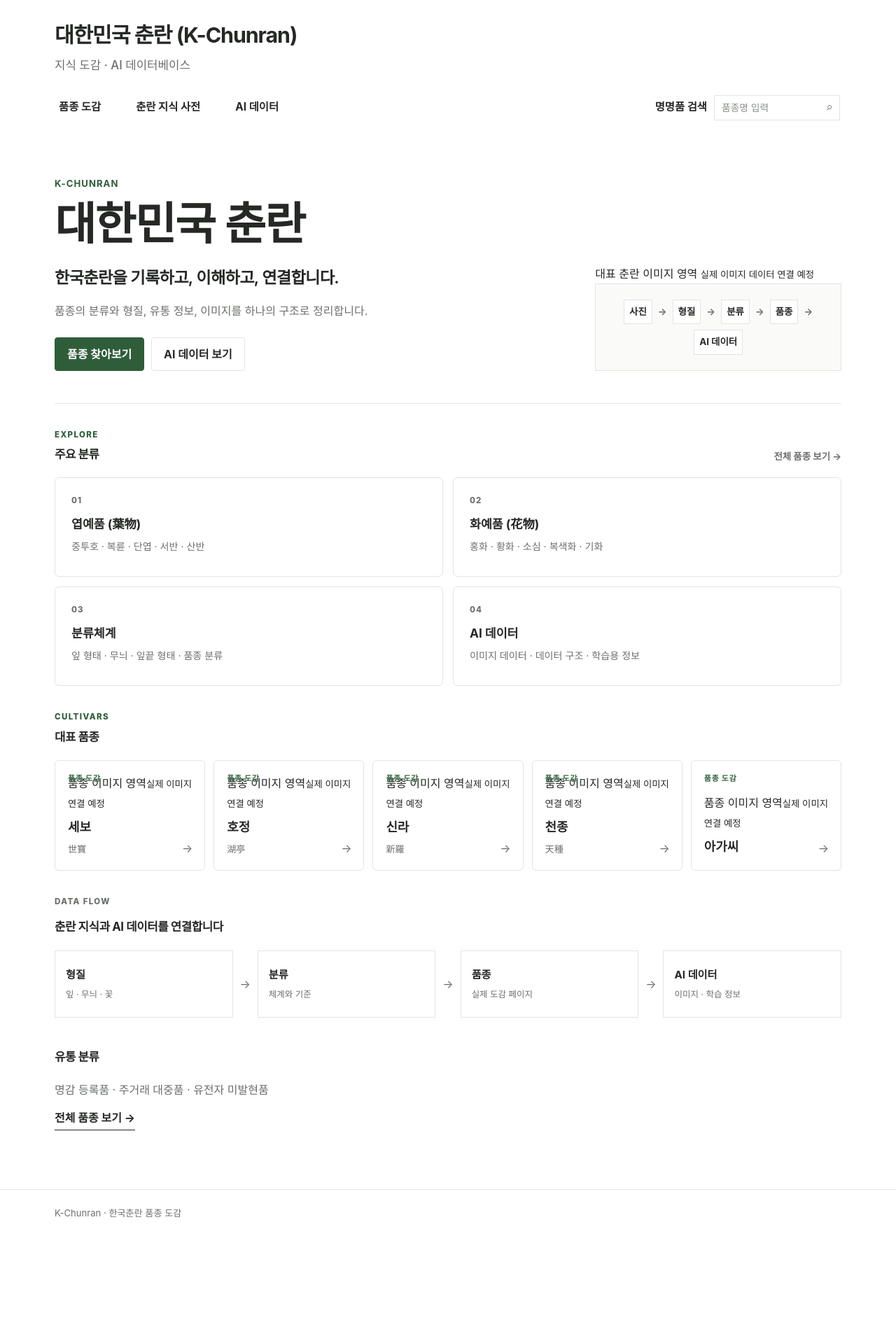
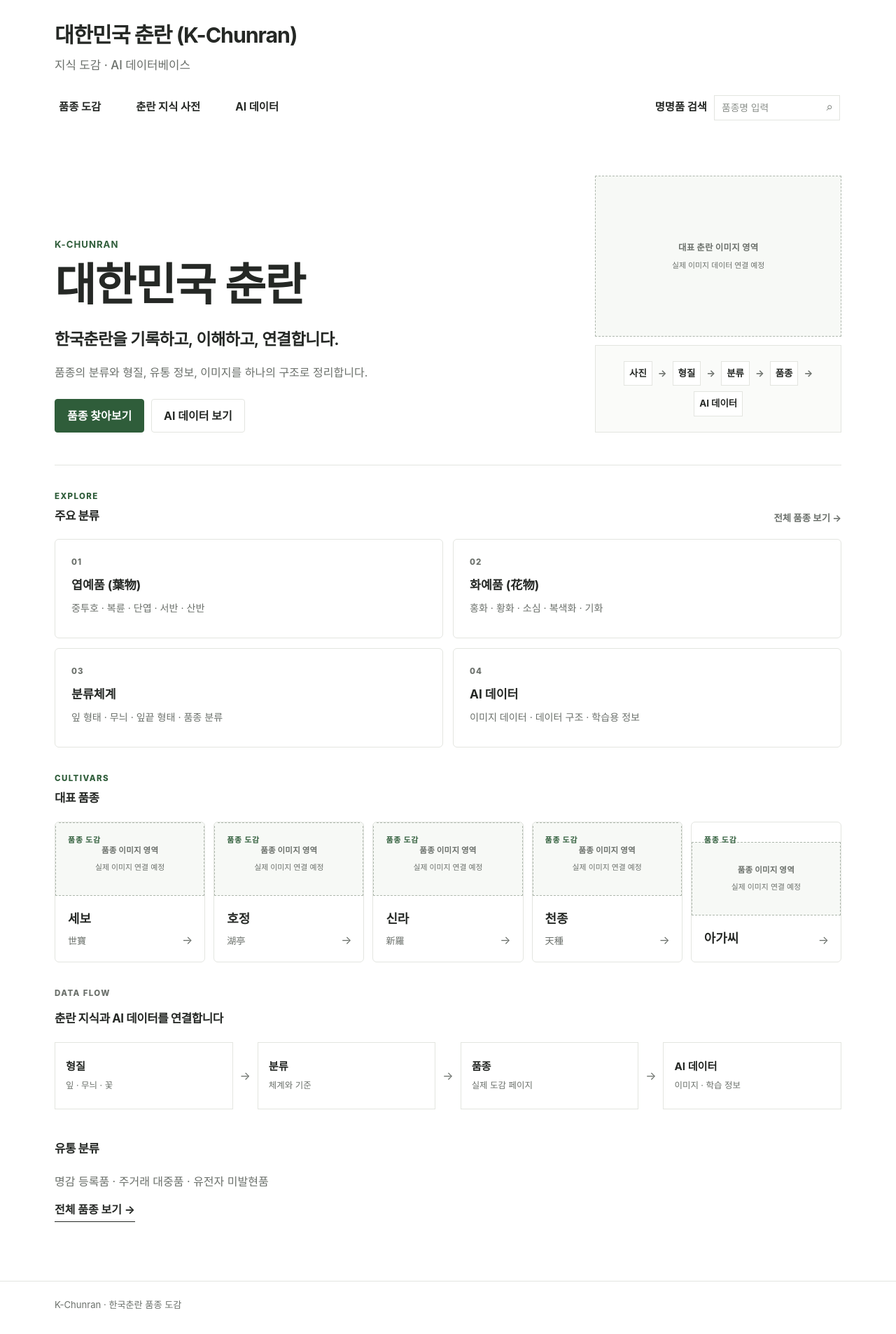
Before and after one commit to parasolra5-pixel/K-chunran, a Jekyll site: the page built from index.md, in a window 1280 px wide. Shown: the whole page at 70% size. Built offline with Jekyll 4.4.1, drawn with Linux system fonts in a browser that asks for light colours; before the commit the page ends 1775 px from its top, so only the background shows below that.

Commit message:
style(home): define future orchid image placeholders

```diff
--- a/assets/css/k-chunran.css
+++ b/assets/css/k-chunran.css
@@ -707,3 +707,65 @@ a { color: inherit; }
     min-height: 128px;
   }
 }
+
+
+.kc-hero-visual {
+  display: flex;
+  flex-direction: column;
+  gap: 12px;
+}
+
+.kc-image-placeholder {
+  display: flex;
+  flex-direction: column;
+  align-items: center;
+  justify-content: center;
+  gap: 5px;
+  border: 1px dashed #aeb7ad;
+  background: #f7f9f6;
+  color: var(--kc-muted);
+  text-align: center;
+}
+
+.kc-image-placeholder span {
+  font-size: 0.78rem;
+  font-weight: 800;
+  letter-spacing: 0.02em;
+}
+
+.kc-image-placeholder small {
+  font-size: 0.68rem;
+}
+
+.kc-hero-image-placeholder {
+  min-height: 230px;
+}
+
+.kc-variety-image-placeholder {
+  width: calc(100% + 36px);
+  min-height: 105px;
+  margin: -18px -18px 12px;
+  border-width: 1px;
+  border-style: dashed;
+}
+
+.kc-variety-image-placeholder span {
+  font-size: 0.72rem;
+}
+
+.kc-variety-card {
+  overflow: hidden;
+}
+
+@media (max-width: 760px) {
+  .kc-hero-image-placeholder {
+    min-height: 190px;
+  }
+}
+
+@media (max-width: 420px) {
+  .kc-variety-image-placeholder {
+    width: calc(100% + 32px);
+    margin: -16px -16px 12px;
+  }
+}
```
